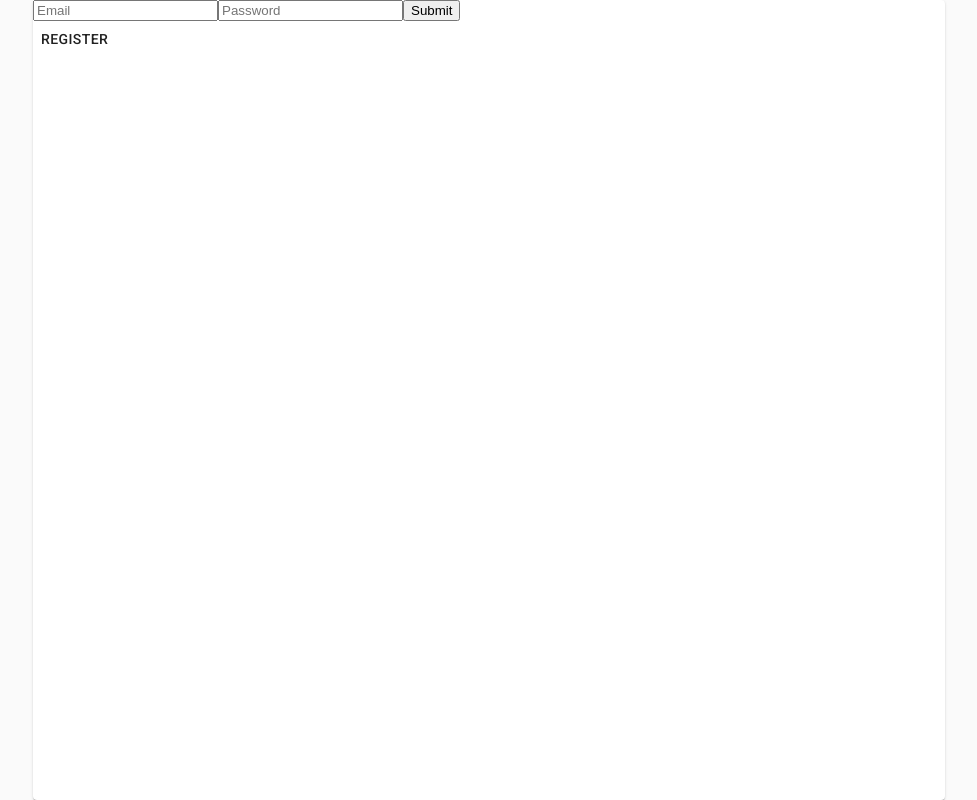
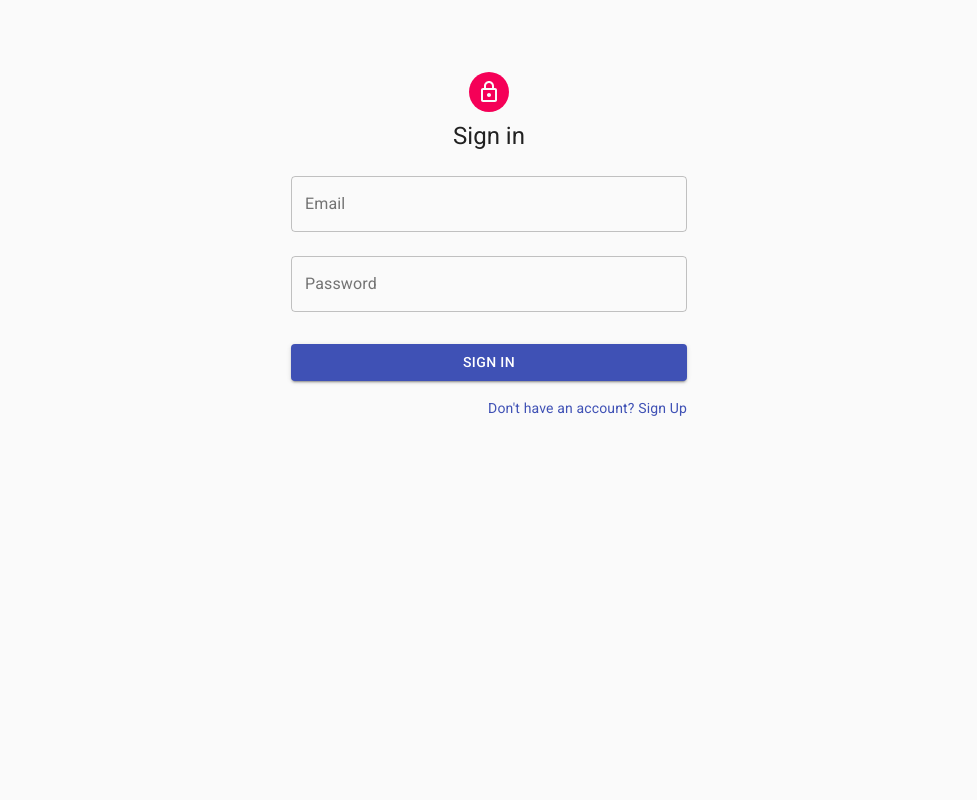
Before and after one commit to mar4uk/chat, a React (Create React App) app in the folder client/: page / in a window 1280 px wide. Shown: the whole page, without its empty margins (151-1128 px from the left). Built offline with nearby package versions, Linux system fonts and the light colour scheme.

Commit message:
add styles for auth and register forms

```diff
--- a/client/package.json
+++ b/client/package.json
@@ -3,7 +3,8 @@
   "version": "0.1.0",
   "private": true,
   "dependencies": {
-    "@material-ui/core": "latest",
+    "@material-ui/core": "4.11.0",
+    "@material-ui/icons": "4.9.1",
     "@testing-library/jest-dom": "^4.2.4",
     "@testing-library/react": "^9.5.0",
     "@testing-library/user-event": "^7.2.1",
--- a/client/src/App.js
+++ b/client/src/App.js
@@ -1,22 +1,14 @@
 import React, { useEffect } from 'react';
 import { useSelector, useDispatch } from 'react-redux';
 import {
-  Container,
-  makeStyles
+  CssBaseline,
 } from '@material-ui/core';
 
 import Chat from './Chat';
 import Authorization from './Authorization';
 import { fetchUser } from './actions';
 
-const useStyles = makeStyles({
-  wrapper: {
-    height: "100vh",
-  }
-});
-
 function App() {
-  const classes = useStyles()
   const {
     user
   } = useSelector((state) => ({
@@ -30,14 +22,14 @@ function App() {
   }, [dispatch])
 
   return (
-    <Container maxWidth="md" className={classes.wrapper}>
+    <>
+      <CssBaseline />
       {
         user
           ? <Chat user={user} />
           : <Authorization />
       }
-
-    </Container>
+    </>
   );
 }
 
--- a/client/src/Authorization.js
+++ b/client/src/Authorization.js
@@ -1,19 +1,35 @@
 import React, { useState } from 'react';
 
 import {
-  Paper,
-  Button,
+  Avatar,
+  Typography,
+  Container,
+  Grid,
+  Link,
   makeStyles
 } from '@material-ui/core';
+import LockOutlinedIcon from '@material-ui/icons/LockOutlined';
 import LoginForm from './LoginForm';
 import RegisterForm from './RegisterForm';
 
-const useStyles = makeStyles({
-  container: {
-    height: "100%",
-    width: "100%",
+const useStyles = makeStyles((theme) => ({
+  paper: {
+    marginTop: theme.spacing(8),
+    display: 'flex',
+    flexDirection: 'column',
+    alignItems: 'center',
+  },
+  avatar: {
+    margin: theme.spacing(1),
+    backgroundColor: theme.palette.secondary.main,
+  },
+  formContainer: {
+    marginTop: theme.spacing(3),
+  },
+  form: {
+    marginTop: theme.spacing(1)
   }
-});
+}));
 
 function Authorization() {
   const classes = useStyles();
@@ -24,20 +40,38 @@ function Authorization() {
   }
 
   return (
-    <Paper className={classes.container}>
+    <Container maxWidth="xs" component="main" className={classes.formContainer}>
+      <div className={classes.paper}>
+        <Avatar className={classes.avatar}>
+          <LockOutlinedIcon />
+        </Avatar>
+        <Typography component="h1" variant="h5">
+          {
+            view === 'login'
+              ? 'Sign in'
+              : 'Sign up'
+          }
+        </Typography>
+        <div className={classes.form}>
           {
             view === 'login'
               ? <LoginForm />
               : <RegisterForm />
           }
-      <Button onClick={onToggleView}>
+          <Grid container justify="flex-end">
+            <Grid item>
+              <Link component="button" onClick={onToggleView} variant="body2">
                 {
                   view === 'login'
-            ? 'Register'
-            : 'Login'
+                    ? 'Don\'t have an account? Sign Up'
+                    : 'Already have an account? Sign in'
                 }
-      </Button>
-    </Paper>
+              </Link>
+            </Grid>
+          </Grid>
+        </div>
+      </div>
+    </Container>
   )
 }
 
--- a/client/src/Chat.js
+++ b/client/src/Chat.js
@@ -2,6 +2,7 @@ import React, { useEffect, useRef } from 'react';
 import { useSelector, useDispatch } from 'react-redux';
 import moment from "moment";
 import {
+  Container,
   Typography,
   Paper,
   List,
@@ -16,6 +17,9 @@ import SendMessageForm from './SendMessageForm';
 import { fetchMessages, sendMessage } from './actions';
 
 const useStyles = makeStyles({
+  wrapper: {
+    height: "100vh",
+  },
   chatWrapper: {
     display: "flex",
     flex: "1 0 80%",
@@ -89,7 +93,7 @@ function Chat({ user }) {
   }
 
   return (
-    <>
+    <Container maxWidth="md" className={classes.wrapper}>
       <Grid item className={classes.chatWrapper}>
         <Paper className={classes.chatContainer}>
           <List>
@@ -129,7 +133,7 @@ function Chat({ user }) {
           </Box>
         </Paper>
       </Grid>
-    </>
+    </Container>
   );
 }
 
--- /dev/null
+++ b/client/src/Input.js
@@ -0,0 +1,15 @@
+import React from 'react';
+import {
+  TextField
+} from '@material-ui/core';
+
+export const Input = ({ field, form, ...props }) => {
+  return (
+    <TextField
+      id="standard-basic"
+      variant="outlined"
+      {...field}
+      {...props}
+    />
+  );
+}
--- a/client/src/LoginForm.js
+++ b/client/src/LoginForm.js
@@ -1,8 +1,21 @@
 import React from 'react';
 import { useDispatch } from 'react-redux';
 import { Formik, Field, Form } from 'formik';
+import {
+  Button,
+  makeStyles
+} from '@material-ui/core';
+import {
+  Input
+} from './Input';
 
 import { loginUser } from './actions';
+
+const useStyles = makeStyles((theme) => ({
+  submit: {
+    margin: theme.spacing(3, 0, 2),
+  },
+}));
 
 const initialValues = {
   email: '',
@@ -10,6 +23,7 @@ const initialValues = {
 };
 
 function LoginForm() {
+  const classes = useStyles();
   const dispatch = useDispatch()
   const onSubmit = (values) => {
     dispatch(loginUser(values.email, values.password))
@@ -21,9 +35,33 @@ function LoginForm() {
       onSubmit={onSubmit}
     >
       <Form>
-        <Field id="email" type="email" name="email" placeholder="Email" />
-        <Field id="password" type="password" name="password" placeholder="Password" />
-        <button type="submit">Submit</button>
+        <Field
+          id="email"
+          type="email"
+          name="email"
+          label="Email"
+          fullWidth
+          margin="normal"
+          component={Input}
+        />
+        <Field
+          id="password"
+          type="password"
+          name="password"
+          label="Password"
+          fullWidth
+          margin="normal"
+          component={Input}
+        />
+        <Button
+          type="submit"
+          fullWidth
+          variant="contained"
+          color="primary"
+          className={classes.submit}
+        >
+          Sign In
+        </Button>
       </Form>
     </Formik>
   );
--- a/client/src/RegisterForm.js
+++ b/client/src/RegisterForm.js
@@ -1,8 +1,21 @@
 import React from 'react';
 import { useDispatch } from 'react-redux';
 import { Formik, Field, Form } from 'formik';
+import {
+  Button,
+  makeStyles
+} from '@material-ui/core';
+import {
+  Input
+} from './Input';
 
 import { registerUser } from './actions';
+
+const useStyles = makeStyles((theme) => ({
+  submit: {
+    margin: theme.spacing(3, 0, 2),
+  },
+}));
 
 const initialValues = {
   name: '',
@@ -11,6 +24,7 @@ const initialValues = {
 };
 
 function RegisterForm() {
+  const classes = useStyles();
   const dispatch = useDispatch()
   const onSubmit = (values) => {
     dispatch(registerUser(values))
@@ -22,10 +36,40 @@ function RegisterForm() {
       onSubmit={onSubmit}
     >
       <Form>
-        <Field id="name" name="name" placeholder="Name" />
-        <Field id="email" type="email" name="email" placeholder="Email" />
-        <Field id="password" type="password" name="password" placeholder="Password" />
-        <button type="submit">Submit</button>
+        <Field
+          id="name"
+          name="name"
+          label="Name"
+          fullWidth
+          margin="normal"
+          component={Input}
+        />
+        <Field
+          id="email"
+          name="email"
+          label="Email"
+          fullWidth
+          margin="normal"
+          component={Input}
+        />
+        <Field
+          id="password"
+          type="password"
+          name="password"
+          label="Password"
+          fullWidth
+          margin="normal"
+          component={Input}
+        />
+        <Button
+          type="submit"
+          fullWidth
+          variant="contained"
+          color="primary"
+          className={classes.submit}
+        >
+          Sign Up
+        </Button>
       </Form>
     </Formik>
   );
```
Also changed, not shown: 1 other file (tests, documents, lock files or other folders). Lines whose indentation alone changed are shown as unchanged.
